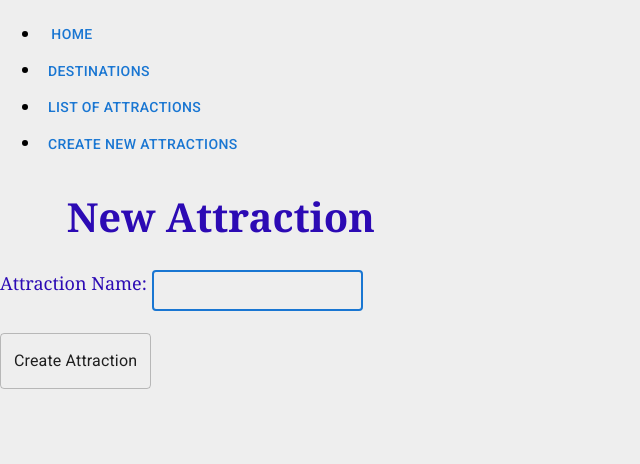
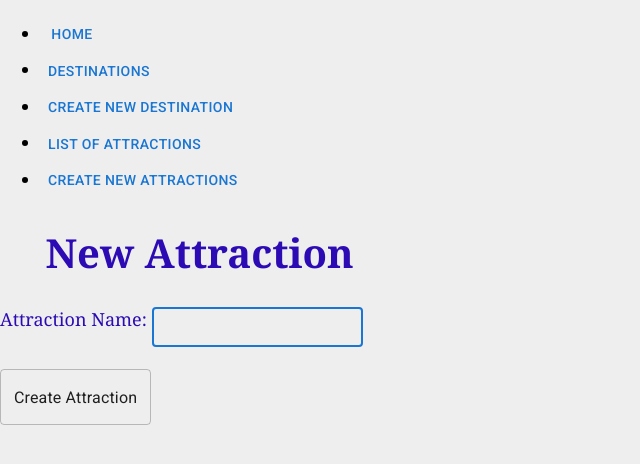
Before and after one commit to Andela24/phase-3-build-frontend, a React (Create React App) app in the folder frontend-api-project/: page /attraction/new in a window 1280 px wide. Shown: the top 464 px of the page, without its empty margins (0-640 px from the left). Built offline with nearby package versions, Linux system fonts and the light colour scheme.

Commit message:
add new route

```diff
--- a/frontend-api-project/src/components/DetailsAttraction.js
+++ b/frontend-api-project/src/components/DetailsAttraction.js
@@ -4,9 +4,9 @@ import TextField from '@mui/material/TextField';
 import Button from '@mui/material/Button';
 
 const DetailsAttraction = () => {
-  const [ attractions, setAttractions ] = useState(null);
-  const [ loading, setLoading ] = useState(true);
-  const [ isEditing, setIsEditing]= useState(false);
+  const [attractions, setAttractions] = useState(null);
+  const [loading, setLoading] = useState(true);
+  const [isEditing, setIsEditing]= useState(false);
   const [currentText, setCurrentText]= useState('');
 
   const { id }  = useParams();
@@ -44,12 +44,13 @@ const DetailsAttraction = () => {
       const data = await resp.json();
 
       setAttractions(data);
+      setIsEditing('');
     }
 
      return (
       <div>
         <h1>{attractions?.name}</h1>
-        <p>{attractions?.description}</p>
+        <p class="text">{attractions?.description}</p>
         <Button onClick={handleClick}>Edit</Button>
         {isEditing ? <><TextField id="outlined-size-small" variant="outlined" type="text" size="small" value={currentText} onChange={(e) => setCurrentText(e.target.value)}/> <Button onClick={handleSubmit}>Submit</Button> </>: null }
 
--- a/frontend-api-project/src/components/NavBar.js
+++ b/frontend-api-project/src/components/NavBar.js
@@ -8,6 +8,7 @@ const NavBar = () => {
       <ul class="navigation">
           <li><NavLink to="/"><Button>Home</Button></NavLink></li>
           <li><NavLink to="/destination"><Button>Destinations</Button></NavLink></li>
+          <li><NavLink to="/destination/:destination_id/attractions/new"><Button>Create New Destination</Button></NavLink></li>
           <li><NavLink to="/attraction"><Button>List Of Attractions</Button></NavLink></li>
           <li><NavLink to="/attraction/new"><Button>Create New Attractions</Button></NavLink></li>
       </ul>
--- a/frontend-api-project/src/components/TravelPlanner.css
+++ b/frontend-api-project/src/components/TravelPlanner.css
@@ -15,7 +15,7 @@ body {
 h1 {
     font-family: Georgia, 'Times New Roman', Times, serif;
     color: rgb(44, 10, 180);
-    margin-left: 1.67em;
+    margin-left: 1.14em;
     font-size: 40px;
 }
 .label {
@@ -23,3 +23,8 @@ h1 {
     font-family: Georgia, 'Times New Roman', Times, serif;
     font-size: 18px;
 }
+.text {
+    font-family: "Verdana" sans-serif;
+	font-size: 18px;
+	margin-left: 1.14em;
+}
```
